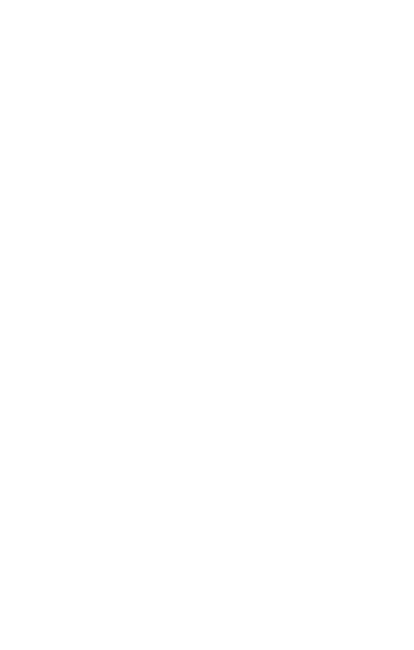
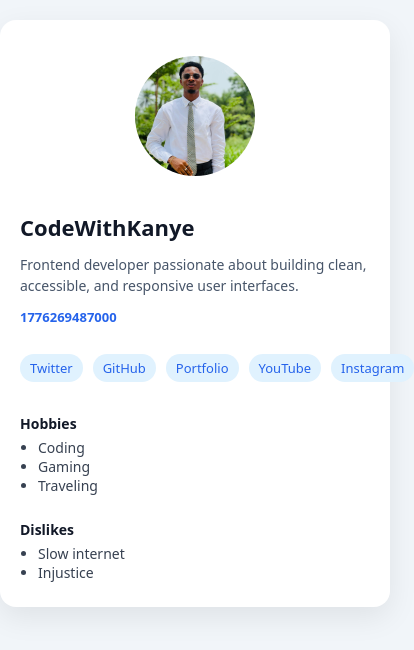
Before and after one commit to AlbertAdekanye/stage-1b, a plain HTML site: page index.html in a window 390 px wide. Shown: the whole page, 414 px wide, since content can reach past the window. Drawn offline with Linux system fonts and the light colour scheme.

Commit message:
build a small, accessible, responsive Profile Card component/page using semantic HTML and modern frontend patterns

```diff
--- a/index.html
+++ b/index.html
@@ -1,11 +1,100 @@
 <!DOCTYPE html>
 <html lang="en">
 <head>
-  <meta charset="UTF-8">
-  <meta name="viewport" content="width=device-width, initial-scale=1.0">
-  <title>Document</title>
+  <meta charset="UTF-8" />
+  <meta name="viewport" content="width=device-width, initial-scale=1.0"/>
+  <title>Profile Card</title>
+  <link rel="stylesheet" href="style.css">
 </head>
 <body>
 
+<article class="card" data-testid="test-profile-card">
+
+  <!-- Avatar -->
+  <figure class="avatar-box">
+    <img
+      src="img/g.jpeg"
+      alt="Profile photo of CodeWithKanye"
+      data-testid="test-user-avatar"
+    />
+  </figure>
+
+  <!-- Content -->
+  <div class="content">
+
+    <!-- Name -->
+    <h2 data-testid="test-user-name">
+      CodeWithKanye
+    </h2>
+
+    <!-- Bio -->
+    <p data-testid="test-user-bio">
+      Frontend developer passionate about building clean, accessible, and responsive user interfaces.
+    </p>
+
+    <!-- Time -->
+    <p data-testid="test-user-time" id="time" aria-live="polite"></p>
+
+    <!-- Social Links -->
+    <nav>
+      <ul class="socials" data-testid="test-user-social-links">
+        <li>
+          <a href="https://x.com/adekanye_albert" target="_blank" rel="noopener noreferrer"
+            data-testid="test-user-social-twitter">
+            Twitter
+          </a>
+        </li>
+        <li>
+          <a href="https://github.com/AlbertAdekanye" target="_blank" rel="noopener noreferrer"
+            data-testid="test-user-social-github">
+            GitHub
+          </a>
+        </li>
+        <li>
+          <a href="https://codewithkanye-portfolio.vercel.app/" target="_blank" rel="noopener noreferrer"
+            data-testid="test-user-social-portfolio">
+            Portfolio
+          </a>
+        </li>
+        <li>
+          <a href="https://www.youtube.com/@codewithkanye" target="_blank" rel="noopener noreferrer"
+            data-testid="test-user-social-youtube">
+            YouTube
+          </a>
+        </li>
+        <li>
+          <a href="https://www.instagram.com/codewithkanye" target="_blank" rel="noopener noreferrer"
+            data-testid="test-user-social-instagram">
+            Instagram
+          </a>
+        </li>
+      </ul>
+    </nav>
+
+    <!-- Hobbies -->
+    <section>
+      <h4>Hobbies</h4>
+      <ul data-testid="test-user-hobbies" class="list">
+        <li>Coding</li>
+        <li>Gaming</li>
+        <li>Traveling</li>
+      </ul>
+    </section>
+
+    <!-- Dislikes -->
+    <section>
+      <h4>Dislikes</h4>
+      <ul data-testid="test-user-dislikes" class="list">
+        <li>Slow internet</li>
+        <li>Injustice</li>
+
+      </ul>
+    </section>
+
+  </div>
+
+</article>
+
+<script src="script.js"></script>
 </body>
 </html>
--- a/script.js
+++ b/script.js
@@ -0,0 +1,9 @@
+const timeEl = document.getElementById("time");
+
+/* Update time every second */
+function updateTime() {
+  timeEl.textContent = Date.now();
+}
+
+updateTime();
+setInterval(updateTime, 1000);
--- a/style.css
+++ b/style.css
@@ -0,0 +1,120 @@
+body {
+  font-family: system-ui, sans-serif;
+  background: #f1f5f9;
+  margin: 0;
+  padding: 20px;
+  display: flex;
+  justify-content: center;
+}
+
+/* CARD */
+.card {
+  width: 100%;
+  max-width: 700px;
+  background: #ffffff;
+  border-radius: 16px;
+  box-shadow: 0 10px 30px rgba(0,0,0,0.08);
+  padding: 20px;
+  display: flex;
+  flex-direction: column;
+  gap: 20px;
+}
+
+/* AVATAR */
+.avatar-box {
+  display: flex;
+  justify-content: center;
+}
+
+.avatar-box img {
+  width: 120px;
+  height: 120px;
+  border-radius: 50%;
+  object-fit: cover;
+}
+
+/* CONTENT */
+.content {
+  display: flex;
+  flex-direction: column;
+  gap: 12px;
+}
+
+/* NAME */
+h2 {
+  margin: 0;
+  font-size: 22px;
+  color: #111827;
+}
+
+/* BIO */
+p {
+  margin: 0;
+  color: #475569;
+  font-size: 14px;
+  line-height: 1.5;
+}
+
+/* TIME */
+#time {
+  font-weight: 600;
+  font-size: 13px;
+  color: #2563eb;
+}
+
+/* SOCIALS */
+.socials {
+  display: flex;
+  gap: 10px;
+  padding: 0;
+  list-style: none;
+}
+
+.socials a {
+  text-decoration: none;
+  font-size: 13px;
+  color: #2563eb;
+  background: #e0f2fe;
+  padding: 5px 10px;
+  border-radius: 999px;
+}
+
+.socials a:hover {
+  background: #bae6fd;
+}
+
+/* LISTS */
+.list {
+  padding-left: 18px;
+  margin: 5px 0;
+  color: #374151;
+  font-size: 14px;
+}
+
+/* HEADINGS */
+h4 {
+  margin: 8px 0 0;
+  font-size: 14px;
+  color: #111827;
+}
+
+/* FOCUS */
+a:focus {
+  outline: 2px solid #2563eb;
+}
+
+/* RESPONSIVE */
+@media (min-width: 768px) {
+  .card {
+    flex-direction: row;
+    align-items: center;
+  }
+
+  .avatar-box {
+    flex: 1;
+  }
+
+  .content {
+    flex: 2;
+  }
+}
```
Also changed, not shown: img/g.jpeg (added), 1 other file.
